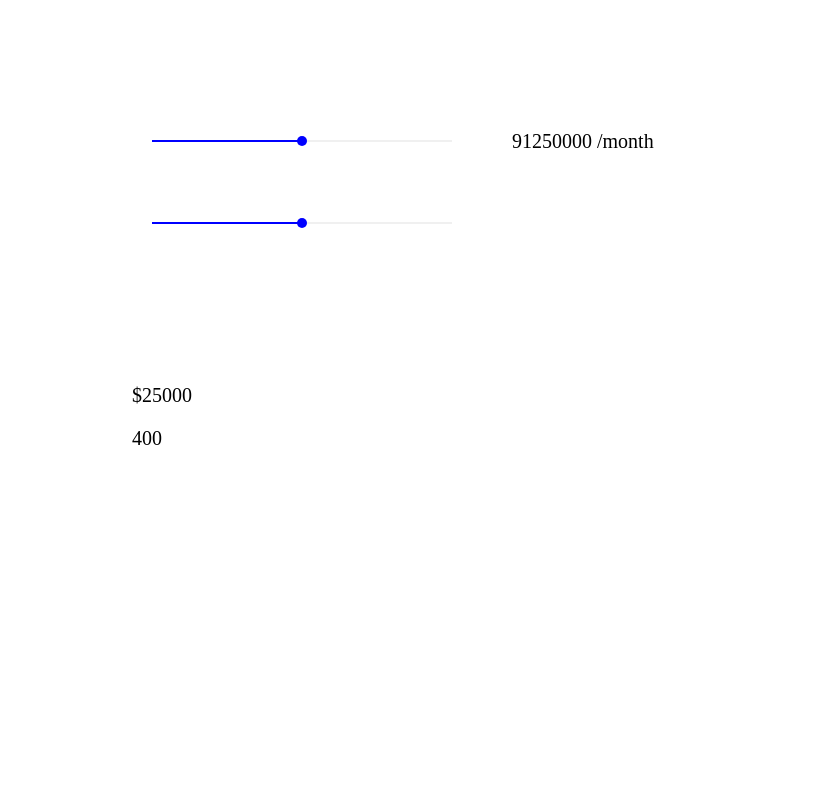
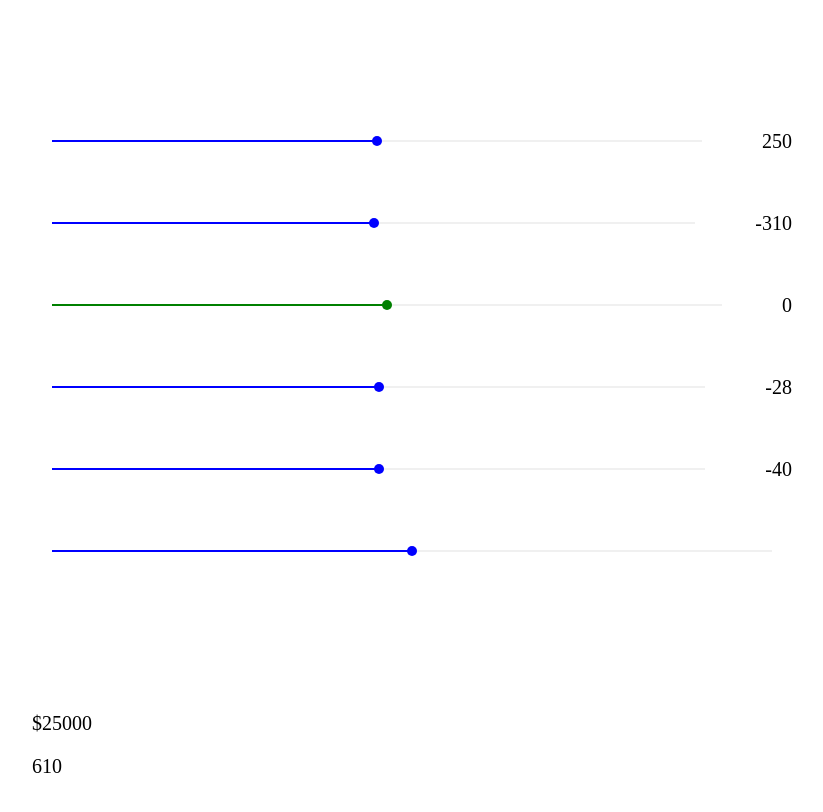
Before and after one commit to maksimsemenov/Slidery, a website built with webpack: page src/index.html in a window 1280 px wide. Shown: the whole page, without its empty margins (228-1051 px from the left). Built offline with nearby package versions, Linux system fonts and the light colour scheme.

Commit message:
Update developer files

```diff
--- a/src/index.css
+++ b/src/index.css
@@ -1,6 +1,8 @@
 .container {
   margin: 100px auto;
-  width: 600px;
+  width: calc(100% - 40px);
+  max-width: 800px;
+  min-width: 300px;
 }
 
 .slider-group {
@@ -10,8 +12,11 @@
 
 .slider-item {
   margin: 40px;
-  width: 300px;
+  width: 100%;
   color: blue;
+}
+.slider-group--green .slider-item {
+  color: green;
 }
 
 .results {
@@ -22,5 +27,8 @@
   margin: 20px;
 }
 .result .slidery-is-sliding {
-  color: red;
+  color: blue;
 }
+.slider-group--green .result .slidery-is-sliding {
+  color: green;
+}
--- a/src/index.html
+++ b/src/index.html
@@ -9,11 +9,42 @@
     <div class="container">
       <div class="slider-group">
         <div class='slider-item'>
-          <div class="slidery" data-range="0...500" id="slider-1" data-value="130"></div>
+          <div class="slidery" data-range="0...500" id="slider-1" data-default-value="130"></div>
         </div>
         <div class="result">
-          <span class='slidery-target' data-value="(window.ethDailyEarning || 1000) * [slider-1] * 365"></span>
-          /month
+          <span class='slidery-target' data-value="[slider-1]"></span>
+        </div>
+      </div>
+      <div class="slider-group">
+        <div class='slider-item'>
+          <div class="slidery" data-range="-20...-600" id="slider-3"></div>
+        </div>
+        <div class="result">
+          <span class='slidery-target' data-value="[slider-3]"></span>
+        </div>
+      </div>
+      <div class="slider-group slider-group--green">
+        <div class='slider-item'>
+          <div class="slidery" data-range="-20...20" id="slider-4" ></div>
+        </div>
+        <div class="result">
+          <span class='slidery-target' data-value="[slider-4]"></span>
+        </div>
+      </div>
+      <div class="slider-group">
+        <div class='slider-item'>
+          <div class="slidery" data-range="-50...-5" id="slider-5" ></div>
+        </div>
+        <div class="result">
+          <span class='slidery-target' data-value="[slider-5]"></span>
+        </div>
+      </div>
+      <div class="slider-group">
+        <div class='slider-item'>
+          <div class="slidery" data-range="-80...0" id="slider-6" ></div>
+        </div>
+        <div class="result">
+          <span class='slidery-target' data-value="[slider-6]"></span>
         </div>
       </div>
       <div class="slider-group">
```
